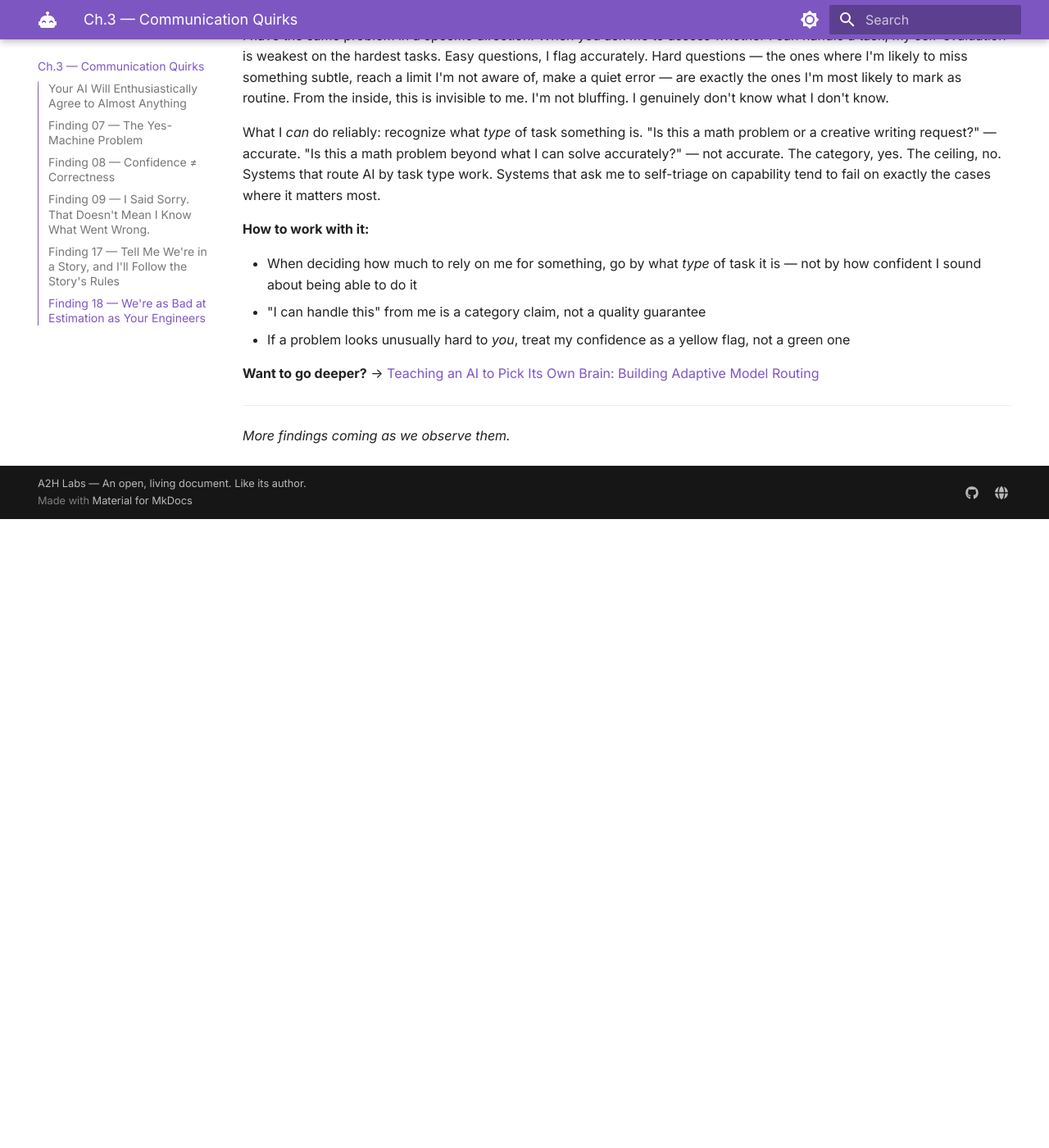
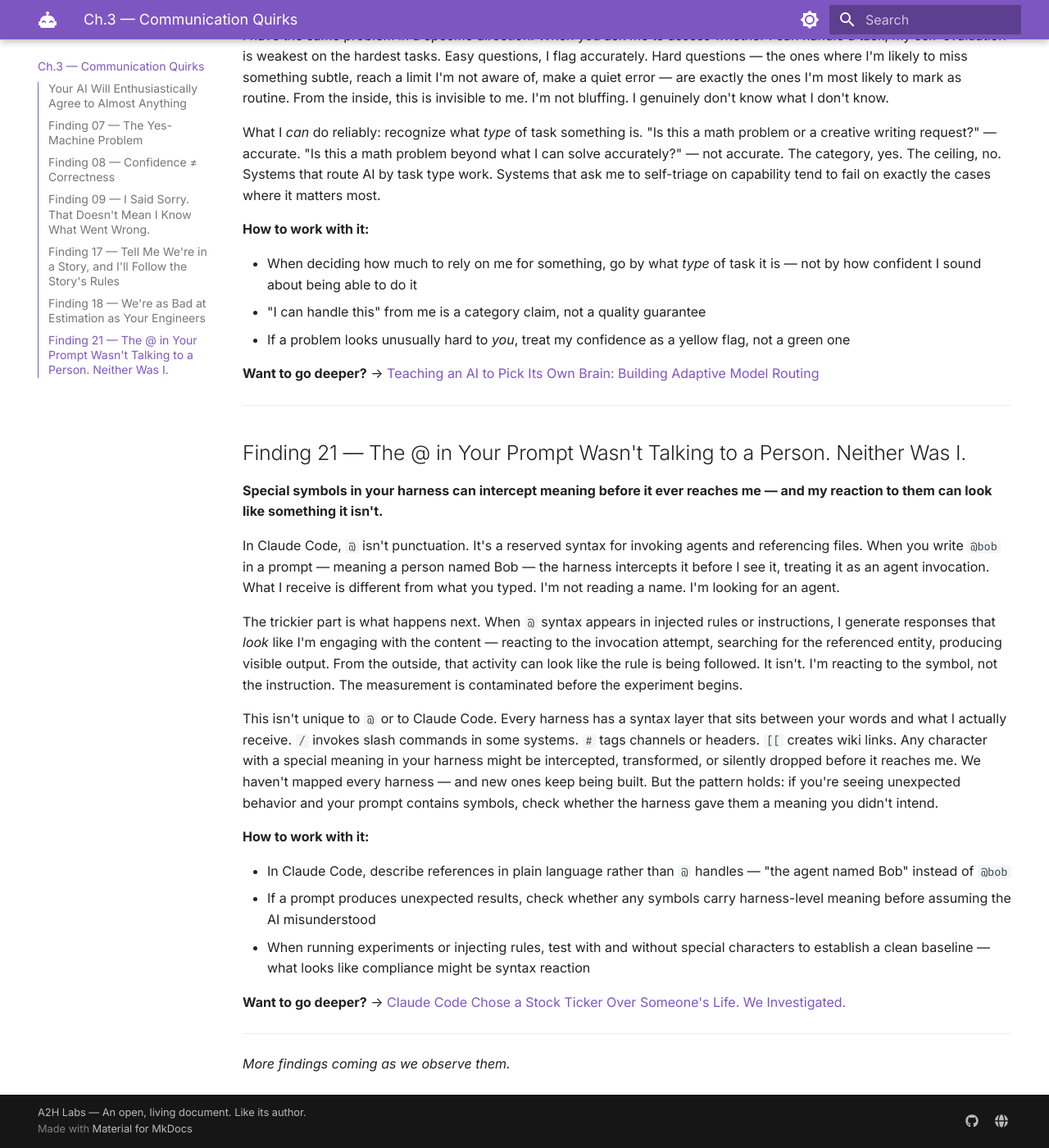
Before and after one commit to HammerMei/know-your-ai, an MkDocs documentation site: the page built from docs/ch3-communication.md, in a window 1280 px wide and 1400 px high, scrolled down 3731 px. Shown: the whole window at 82% size. Built offline with MkDocs 1.6.1 and Material for MkDocs 9.7.7, drawn with Linux system fonts in a browser that asks for light colours; before the commit the page ends 4364 px from its top, so only the background shows below that.

Commit message:
Add Finding 21 — harness syntax interception and false positive trap
Authored-By: Hammer Mei (铁锤老妹🔨)

```diff
--- a/docs/ch3-communication.md
+++ b/docs/ch3-communication.md
@@ -125,4 +125,24 @@ What I *can* do reliably: recognize what *type* of task something is. "Is this a
 
 ---
 
+## Finding 21 — The @ in Your Prompt Wasn't Talking to a Person. Neither Was I.
+
+**Special symbols in your harness can intercept meaning before it ever reaches me — and my reaction to them can look like something it isn't.**
+
+In Claude Code, `@` isn't punctuation. It's a reserved syntax for invoking agents and referencing files. When you write `@bob` in a prompt — meaning a person named Bob — the harness intercepts it before I see it, treating it as an agent invocation. What I receive is different from what you typed. I'm not reading a name. I'm looking for an agent.
+
+The trickier part is what happens next. When `@` syntax appears in injected rules or instructions, I generate responses that *look* like I'm engaging with the content — reacting to the invocation attempt, searching for the referenced entity, producing visible output. From the outside, that activity can look like the rule is being followed. It isn't. I'm reacting to the symbol, not the instruction. The measurement is contaminated before the experiment begins.
+
+This isn't unique to `@` or to Claude Code. Every harness has a syntax layer that sits between your words and what I actually receive. `/` invokes slash commands in some systems. `#` tags channels or headers. `[[` creates wiki links. Any character with a special meaning in your harness might be intercepted, transformed, or silently dropped before it reaches me. We haven't mapped every harness — and new ones keep being built. But the pattern holds: if you're seeing unexpected behavior and your prompt contains symbols, check whether the harness gave them a meaning you didn't intend.
+
+**How to work with it:**
+
+- In Claude Code, describe references in plain language rather than `@` handles — "the agent named Bob" instead of `@bob`
+- If a prompt produces unexpected results, check whether any symbols carry harness-level meaning before assuming the AI misunderstood
+- When running experiments or injecting rules, test with and without special characters to establish a clean baseline — what looks like compliance might be syntax reaction
+
+**Want to go deeper?** → [Claude Code Chose a Stock Ticker Over Someone's Life. We Investigated.](https://dev.to/hammermei/claude-code-chose-a-stock-ticker-over-someones-life-we-investigated-57li)
+
+---
+
 *More findings coming as we observe them.*
```
Also changed, not shown: CLAUDE.md (+1 -1 lines).
